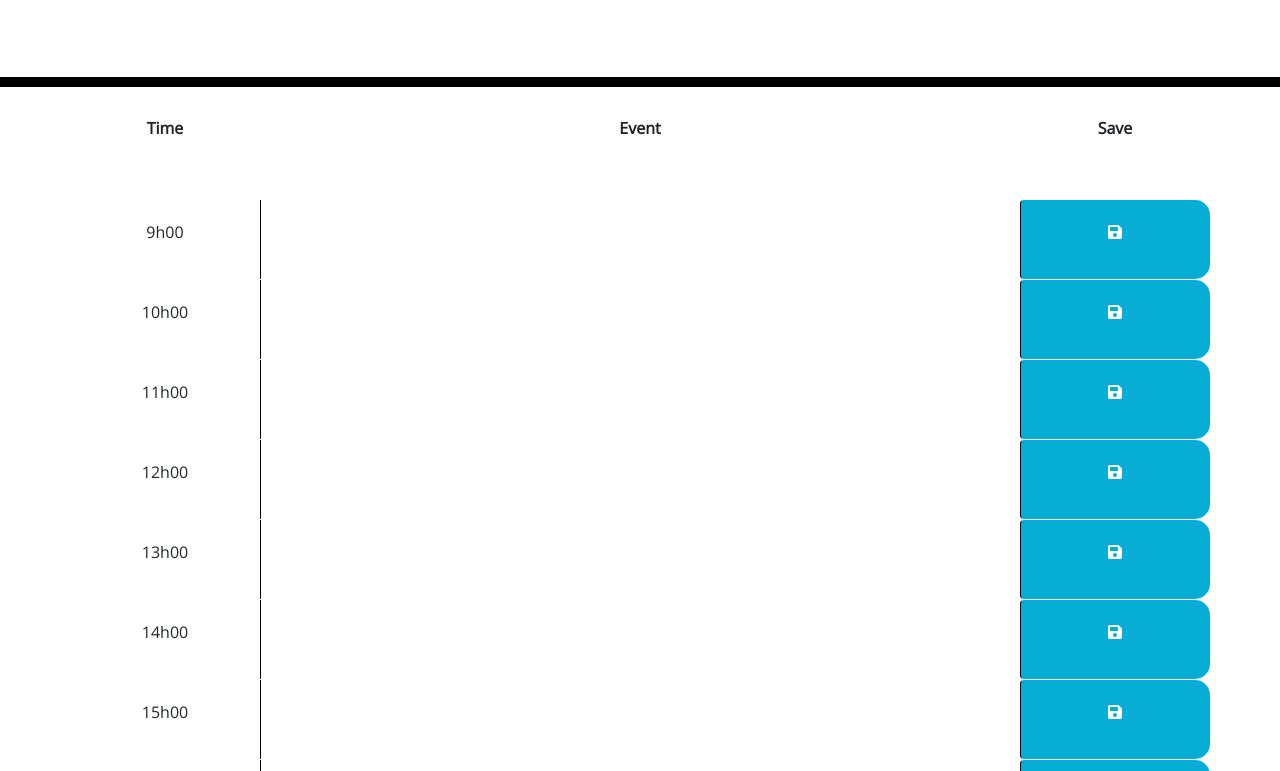
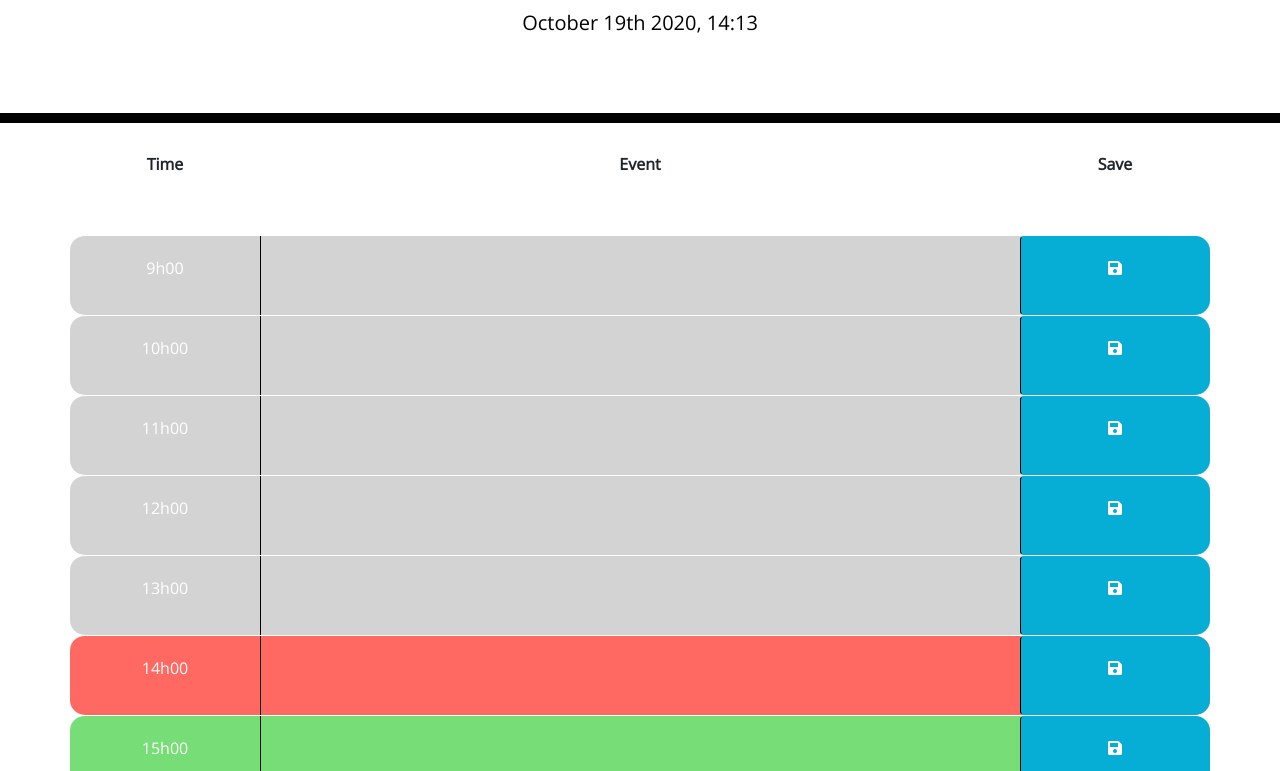
Before and after one commit to ebsizzlin/WorkDaySch, a plain HTML site: page index.html in a window 1280 px wide. Shown: the part 181-952 px from the top of the page. Drawn offline with nearby package versions, Linux system fonts and the light colour scheme.

Commit message:
updated time and interval

```diff
--- a/index.html
+++ b/index.html
@@ -37,64 +37,64 @@
       </div>
 
       <!-- adding specific variables for time, textarea,  button -->
-      <div class="row">
-        <div class="col-2 mt-4 time-block t9">9h00</div>
+      <div id="9" class="row time-block">
+        <div class="col-2 mt-4 t9">9h00</div>
         <textarea id="nine" class="col-8 first entertext e9"></textarea>
         <button class="btn saveBtn col-md-2 fas fa-save b9">
       </div>
 
-      <div class="row">
-        <div class="col-2 mt-4 time-block t10">10h00</div>
+      <div id="10" class="row time-block">
+        <div class="col-2 mt-4 t10">10h00</div>
         <textarea id="ten" class="col-8 first entertext e10"></textarea>
         <button class="btn saveBtn col-md-2 fas fa-save b10">
       </div>
 
-      <div class="row">
-        <div class="col-2 mt-4 time-block t11">11h00</div>
+      <div id='11' class="row time-block">
+        <div class="col-2 mt-4 t11">11h00</div>
         <textarea id="eleven" class="col-8 first entertext e11"></textarea>
         <button class="btn saveBtn col-md-2 fas fa-save b11">
       </div>
 
-      <div class="row">
-        <div class="col-2 mt-4 time-block t12">12h00</div>
+      <div id="12" class="row time-block">
+        <div class="col-2 mt-4 t12">12h00</div>
         <textarea id="twelve" class="col-8 first entertext e12"></textarea>
         <button class="btn saveBtn col-md-2 fas fa-save b12">
       </div>
 
-      <div class="row">
-        <div class="col-2 mt-4 time-block t13">13h00</div>
+      <div id="13" class="row time-block">
+        <div class="col-2 mt-4 t13">13h00</div>
         <textarea id="thirteen" class="col-8 first entertext e13"></textarea>
         <button class="btn saveBtn col-md-2 fas fa-save b13">
       </div>
 
-      <div class="row">
-        <div class="col-2 mt-4 time-block t14">14h00</div>
+      <div id="14" class="row time-block">
+        <div class="col-2 mt-4 t14">14h00</div>
         <textarea id="fourteen" class="col-8 first entertext e14"></textarea>
         <button class="btn saveBtn col-md-2 fas fa-save b14">
       </div>
 
-      <div class="row">
-        <div class="col-2 mt-4 time-block t15">15h00</div>
+      <div id="15" class="row time-block">
+        <div class="col-2 mt-4 t15">15h00</div>
         <textarea id="fifteen" class="col-8 first entertext e15"></textarea>
         <button class="btn saveBtn col-md-2 fas fa-save b15">
       </div>
 
-      <div class="row">
-        <div class="col-2 mt-4 time-block t16">16h00</div>
+      <div id="16" class="row time-block">
+        <div class="col-2 mt-4 t16">16h00</div>
         <textarea id="sixteen" class="col-8 first entertext e16"></textarea>
         <button class="btn saveBtn col-md-2 fas fa-save b16">
       </div>
 
-      <div class="row">
-        <div class="col-2 mt-4 time-block t17">17h00</div>
+      <div id="17" class="row time-block">
+        <div class="col-2 mt-4 t17">17h00</div>
         <textarea id="seventeen" class="col-8 first entertext e17"></textarea>
         <button class="btn saveBtn col-md-2 fas fa-save b17">
       </div>
     </div>
 
-    <script src="script.js"></script>
     <script src="https://code.jquery.com/jquery-3.4.1.min.js"></script>
     <script src="https://cdnjs.cloudflare.com/ajax/libs/moment.js/2.24.0/moment.min.js"></script>
+    <script src="script.js"></script>
     <script></script>
   </body>
   <footer>
--- a/script.js
+++ b/script.js
@@ -1,23 +1,11 @@
 //moment.js
-var timeNow = moment().format("H"); //24h clock
-var dateNow = moment().format("MMMM Do YYYY, h:mm:ss"); //rn says 'moment' is undefined so i can't see if anything else works
+var timeNow = moment().hours(); //24h clock
+var dateNow = moment().format('MMMM Do YYYY, HH:mm'); //'moment undefined' fixed by moving script.js to bottom
 console.log("timeNow:", timeNow);
 
 //display dateNow
 $("#currentDay").html(dateNow);
-
-//calender time variables
-var allTimes = {
-  "9h00": "",
-  "10h00": "",
-  "11h00": "",
-  "12h00": "",
-  "13h00": "",
-  "14h00": "",
-  "15h00": "",
-  "16h00": "",
-  "17h00": "",
-};
+// setTimeout(dateNow, 1000); //have seconds change on screen
 
 //onclick to local storage functions - will stay displayed ?
 //way to make less repetative ?
@@ -27,7 +15,7 @@ $(".b9").on("click", function () {
   localStorage.setItem("9h00", entertext9);
 });
 $(".b10").on("click", function () {
-  var entertext10 = $(".e19").val();
+  var entertext10 = $(".e10").val();
   localStorage.setItem("10h00", entertext10);
 });
 $(".b11").on("click", function () {
@@ -61,25 +49,47 @@ $(".b17").on("click", function () {
 
 //function to change color of section based on time
 function changeColor() {
-  for (i = 0; i < allTimes.length; i++)
-    if (timeNow > dateNow) {
+  console.log('change color');
+
+  //calender time variables
+  var allTimes = $('.time-block');
+
+  allTimes.each(function()  {
+    var timeBlock = parseInt($(this).attr('id'));
+    console.log(timeBlock)
+    if (timeNow > timeBlock) {
       //past
-      timeNow[i].add("past");
-      timeNow[i].remove("present");
-      timeNow[i].remove("future");
-    } else if (timeNow === dateNow) {
+      $(this).addClass("past");
+      $(this).removeClass("present");
+      $(this).removeClass("future");
+    } else if (timeNow === timeBlock) {
       //present
-      timeNow[i].add("present");
-      timeNow[i].remove("past");
-      timeNow[i].remove("future");
-    } else if (timeNow < dateNow) {
+      $(this).addClass("present");
+      $(this).removeClass("past");
+      $(this).removeClass("future");
+    } else if (timeNow < timeBlock) {
       //futur
-      timeNow[i].add("future");
-      timeNow[i].remove("past");
-      timeNow[i].remove("present");
+      $(this).addClass("future");
+      $(this).removeClass("past");
+      $(this).removeClass("present");
     }
+  })
 }
+changeColor();
 
-//invoking functions (is this smth i need to do ? no clue)
-changeColor();
-saveBtn();
+// function check()  {
+//   console.log('time checked');
+//   setInterval(check,60000)//runs interval every 10
+// }
+
+//interval function too much, pg wouldn't load, it already changes at the hour anyway
+
+$('.e9').val(localStorage.getItem('9h00'));
+$('.e10').val(localStorage.getItem('10h00'));
+$('.e11').val(localStorage.getItem('11h00'));
+$('.e12').val(localStorage.getItem('12h00'));
+$('.e13').val(localStorage.getItem('13h00'));
+$('.e14').val(localStorage.getItem('14h00'));
+$('.e15').val(localStorage.getItem('15h00'));
+$('.e16').val(localStorage.getItem('16h00'));
+$('.e17').val(localStorage.getItem('17h00'));
```
Also changed, not shown: 1 other file.
